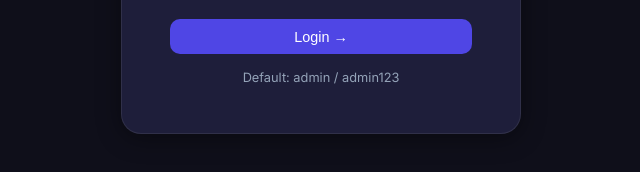
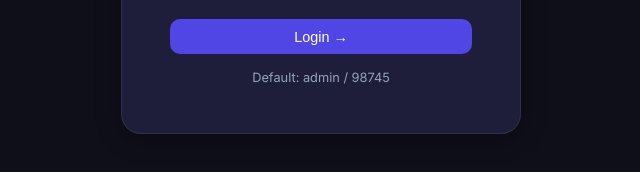
Before and after one commit to nawazpasha54/ATTENDENCE-SYSTEM, a website: page attendance-system/public/admin.html in a window 1280 px wide. Shown: the part 508-680 px from the top of the page, 319-959 px from the left. Drawn offline with Linux system fonts and the light colour scheme.

Commit message:
Update default login credentials in admin.html

```diff
--- a/attendance-system/public/admin.html
+++ b/attendance-system/public/admin.html
@@ -26,7 +26,7 @@
     </div>
     <button class="btn btn-primary btn-full" style="margin-top:0.5rem" onclick="doLogin()">Login →</button>
     <div style="text-align:center;margin-top:1rem;font-size:0.8rem;color:var(--text-muted)">
-      Default: admin / admin123
+      Default: admin / 98745
     </div>
   </div>
 </div>
```
